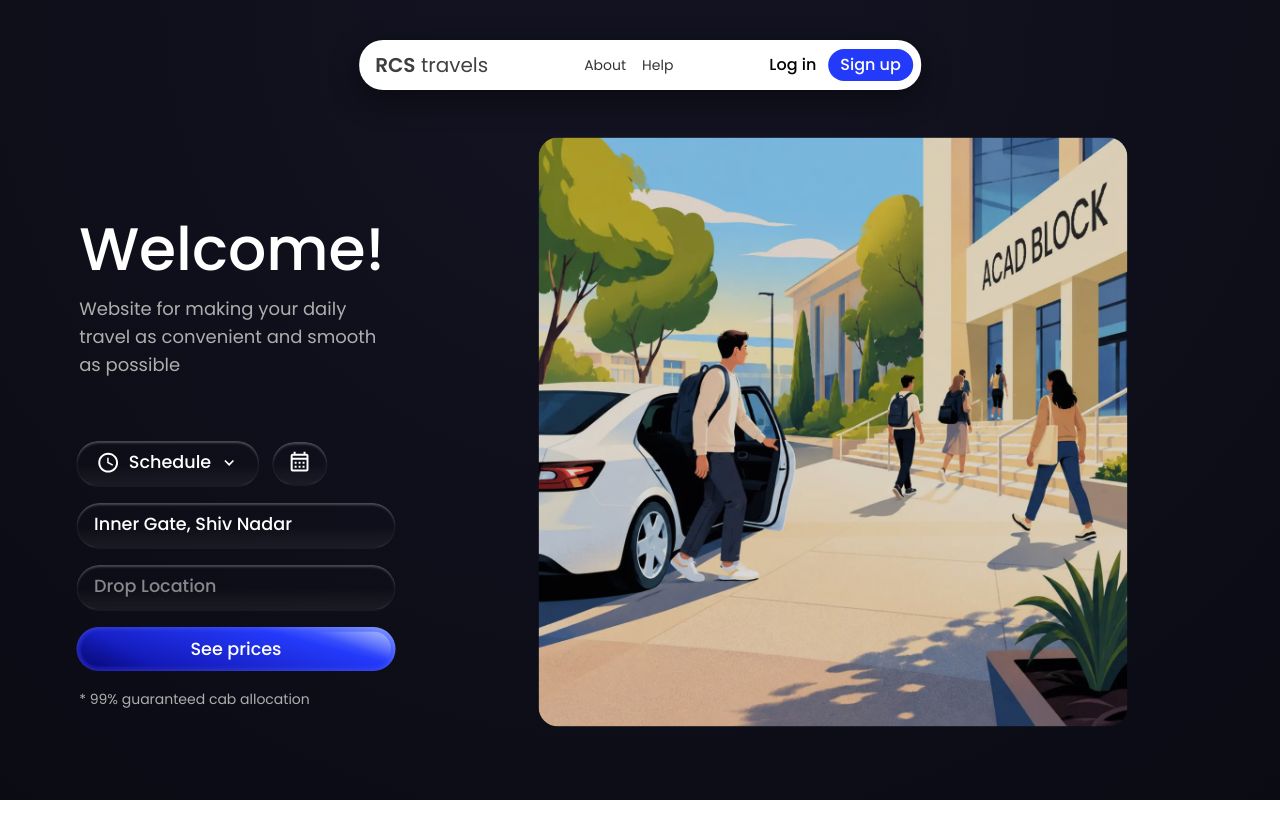
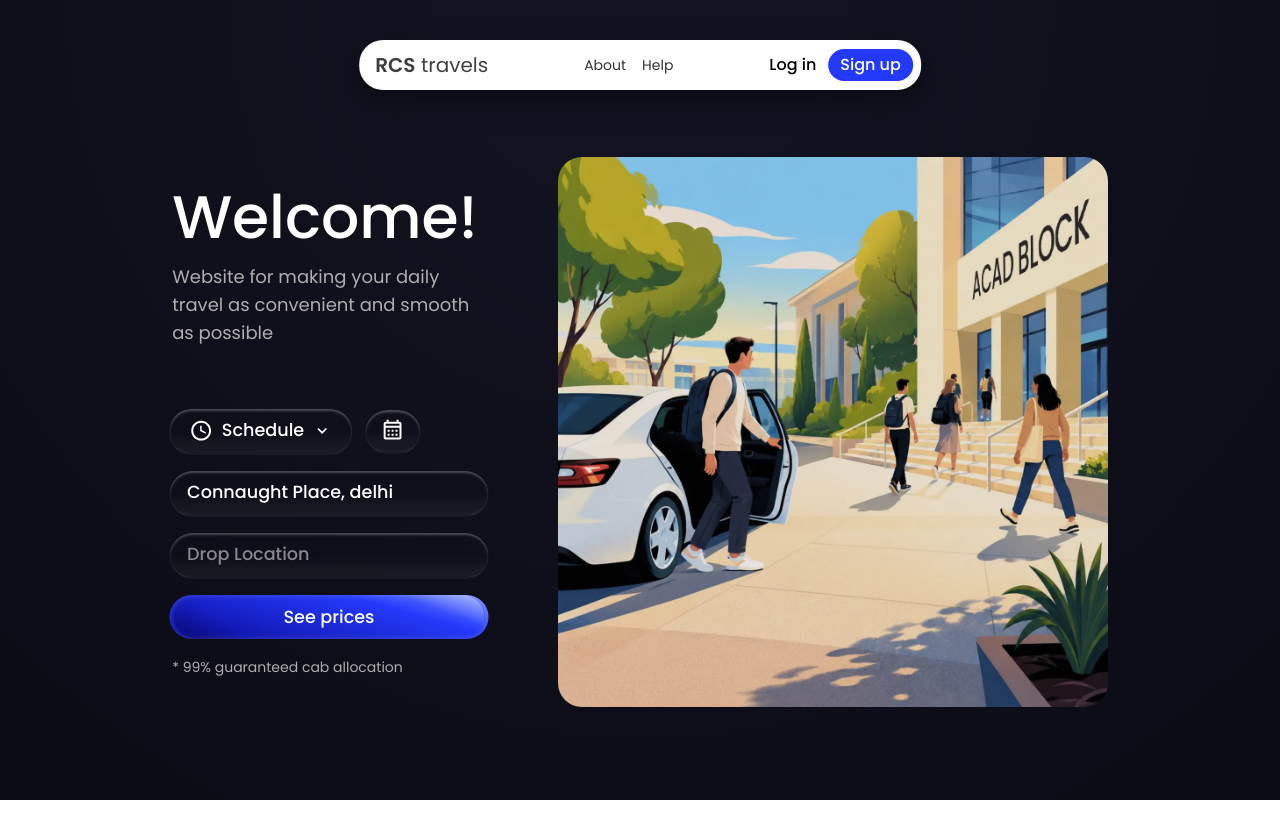
Before and after one commit to Divyansh-0909/RCS-Travels-Website, a React (Vite) app in the folder frontend/: page / in a window 1280 px wide. Shown: the top 838 px of the page. After the commit the page ends 800 px from the top, so only its background shows below. Built offline with nearby package versions, Linux system fonts and the light colour scheme; no server answers.

Commit message:
chore(frontend): state defaults + address display tweaks
useData gains timing and cancelledBy state and resets bookingId default to null. OnBoarding/VehicleSelect shorten displayed addresses. Update ROADMAP.

```diff
--- a/frontend/src/hooks/useData.js
+++ b/frontend/src/hooks/useData.js
@@ -4,7 +4,7 @@ export const useData = create (set =>({
     phone: "",
     setPhone: (number)=> set (state => ({phone: number})),
 
-    pickupLocation: "Inner Gate, Shiv Nadar",
+    pickupLocation: "Connaught Place, delhi",
     setPickup: (location)=> set (state => ({pickupLocation: location})),
 
     dropLocation: null,
@@ -13,20 +13,26 @@ export const useData = create (set =>({
     scheduledTime: null,
     setScheduledTime: (time)=> set(state=> ({scheduledTime: time})),
 
+    timing: "Schedule",
+    setTiming: (timing)=> set(state=> ({timing: timing})),
+
     fare: 300,
     setFare: (fare)=> set(state=> ({fare: fare})),
 
     vehicleType: 4,
     setvehicleType: (vehicle)=> set(state=> ({vehicleType: vehicle})),
 
-    bookingId: 12,
+    bookingId: null,
     setBookingId: (id)=> set(state=> ({bookingId: id})),
 
     bookingCode: null,
     setBookingCode: (code)=> set(state=> ({bookingCode: code})),
 
-    status: "confirmed",
+    status: "completed",
     setStatus: (status)=> set(state=> ({status: status})),
+
+    cancelledBy: null,
+    setCancelledBy: (by)=> set(state=> ({cancelledBy: by})),
 
     username: null,
     setUsername: (name)=> set(state=> ({username: name})),
--- a/frontend/src/pages/OnBoarding.jsx
+++ b/frontend/src/pages/OnBoarding.jsx
@@ -39,7 +39,8 @@ function useExitAnim(open, duration) {
 }
 
 const OnBoarding = () => {
-  const [timing, setTiming] = useState("Schedule");
+  const timing = useData(state => state.timing);
+  const setTiming = useData(state => state.setTiming);
   const [expand, setExpand] = useState(false);
   const [expandCalendar, setExpandCalendar] = useState(false);
   const pickup = useData(state=>state.pickupLocation);
@@ -95,8 +96,8 @@ const OnBoarding = () => {
   }
 
   return (
-    <div className="relative flex flex-col sm:flex-row h-[100vh] sm:px-60 sm:gap-20 sm:pt-16 sm:justify-center bg-gradient">
-      <div className="relative z-10 py-8 flex flex-col items-center w-full h-[inherit] justify-end sm:justify-center">
+    <div className="relative flex flex-col sm:flex-row h-[100vh] sm:px-60 sm:gap-20 sm:pt-16 sm:justify-center items-center bg-gradient">
+      <div className="relative z-10 py-8 flex flex-col items-center w-full h-[inherit] sm:h-fit justify-end sm:justify-center">
         <div className="flex flex-col text-center sm:text-left text-center justify-center items-center sm:items-start gap-2 sm:gap-4">
           <h2 className="text-[var(--text)] sm:text-6xl">Welcome!</h2>
 
@@ -245,7 +246,7 @@ const OnBoarding = () => {
                 }}
                 className={`block ${
                   calendarDropdown.closing ? "animate-datetime-out" : "animate-datetime"
-                } absolute scale-[1] sm:scale-[1.1] z-20 -top-75 sm:-top-1/5 left-1/2 -translate-x-1/2 sm:-translate-y-1/2 sm:left-97 active:opacity-[1] hover:opacity-[1]`}
+                } absolute scale-[1] sm:scale-[1.1] z-20 -top-75 sm:top-10 left-1/2 -translate-x-1/2 sm:-translate-y-1/2 sm:left-97 active:opacity-[1] hover:opacity-[1]`}
               >
                 <div
                   className="flex flex-col w-full items-start"
@@ -332,7 +333,7 @@ const OnBoarding = () => {
       <img
         src={laptopBackgroundIllustration}
         alt="background-illustration"
-        className="opacity-[0.85] scale-[0.8] sm:block hidden rounded-3xl"
+        className="opacity-[0.9] w-[550px] sm:block hidden rounded-3xl"
       />
     </div>
   );
--- a/frontend/src/pages/VehicleSelect.jsx
+++ b/frontend/src/pages/VehicleSelect.jsx
@@ -87,11 +87,14 @@ const VehicleSelect = ()=>{
 
             const data = await api.createBooking({
                 pickupAddress:  pickupLocation,
-                pickupLat:      12.9716,
-                pickupLng:      77.5946,
+                // TODO: replace with real geocoded coords from Maps API.
+                // Hardcoded to the seed's driver anchor (Connaught Place, Delhi)
+                // so test bookings fall inside getDriver's bounding box.
+                pickupLat:      28.6315,
+                pickupLng:      77.2167,
                 dropAddress:    dropLocation,
-                dropLat:        12.9719,
-                dropLng:        77.6069,
+                dropLat:        28.4951,
+                dropLng:        77.0890,
                 vehicleType:    vehicleType,   // 4 | 6 | 1
                 fare:           300,
                 distanceKm:    5.2,
```
Also changed, not shown: 1 other file (tests, documents, lock files or other folders).
